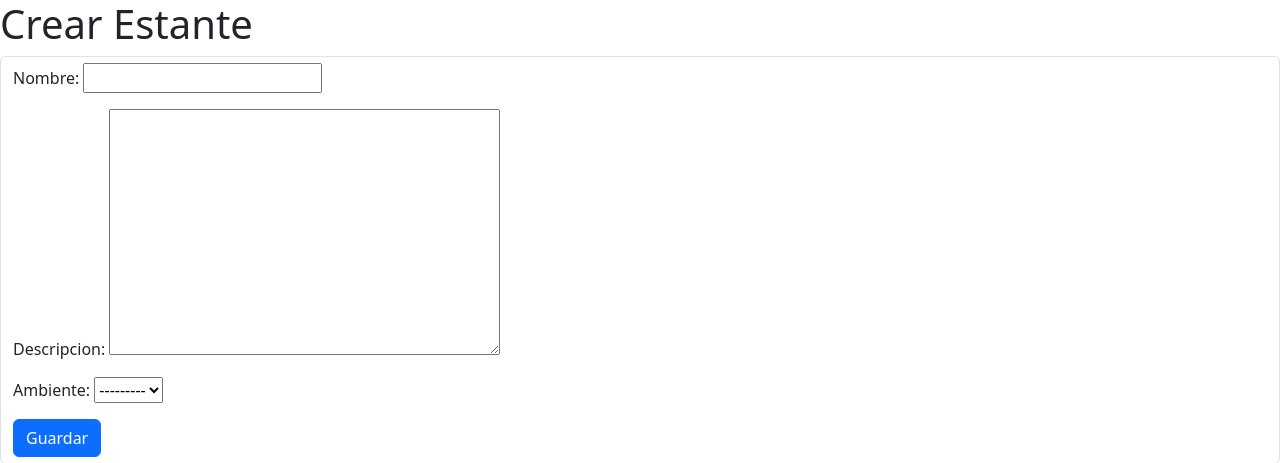
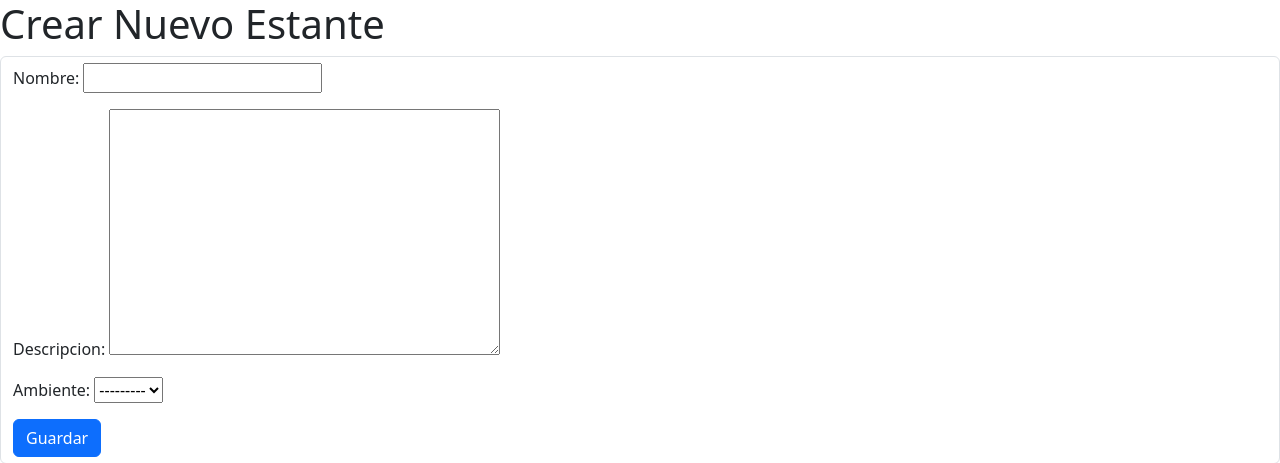
Before and after one commit to everdelgad0/SISarchivos, a Django app: page /estante/createEstante/ in a window 1280 px wide. Shown: the top 463 px of the page. Run offline with Django 5.2, Linux system fonts and the light colour scheme; data that the repository does not hold is empty.

Commit message:
comprobando

```diff
--- a/apps/estante/templates/estante/create.html
+++ b/apps/estante/templates/estante/create.html
@@ -1,6 +1,6 @@
 {% extends "base/main.html" %}
 {% block content %}
-    <h1>Crear Estante</h1>
+    <h1>Crear Nuevo Estante</h1>
     <form class="form-control" ethod="post" enctype="multipart/form-data">
         {% csrf_token %}
         {{ form.as_p }}
```
